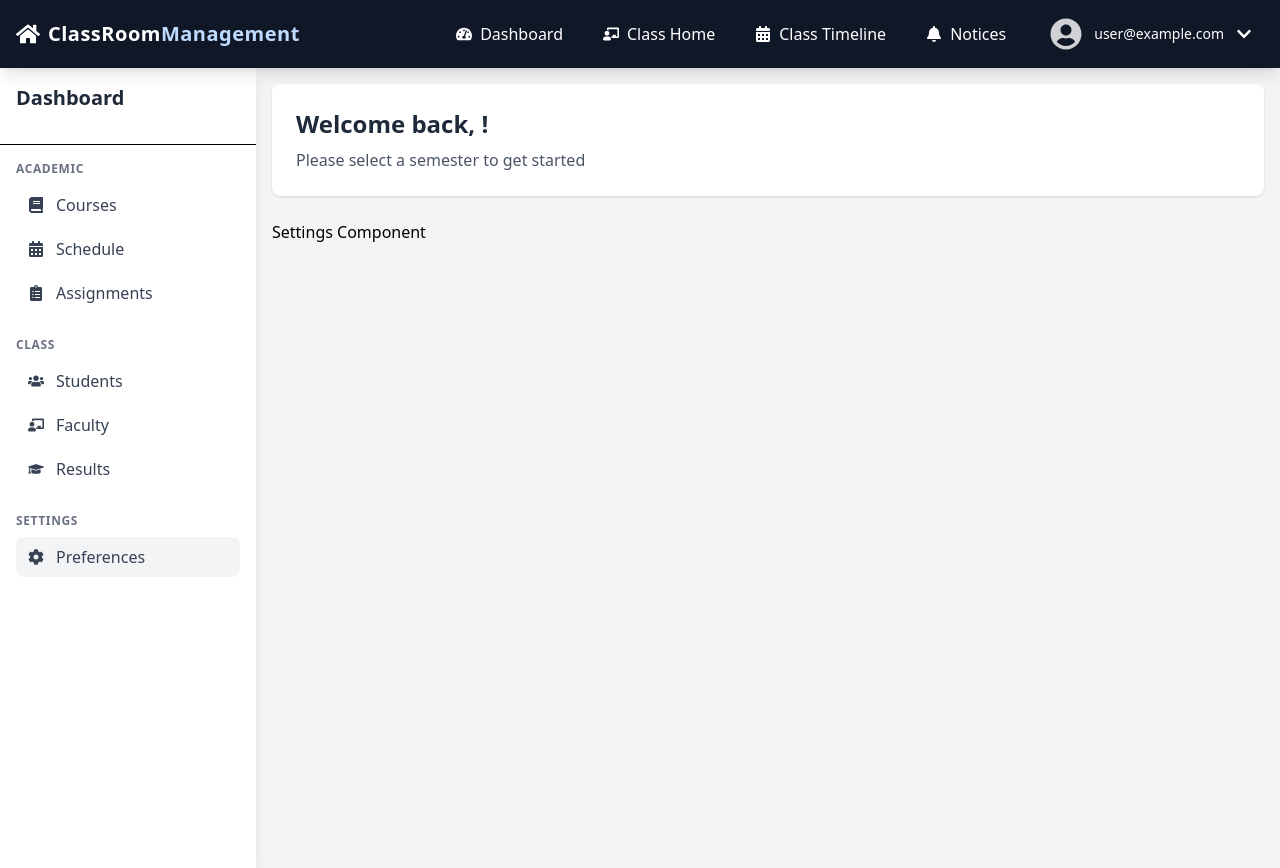
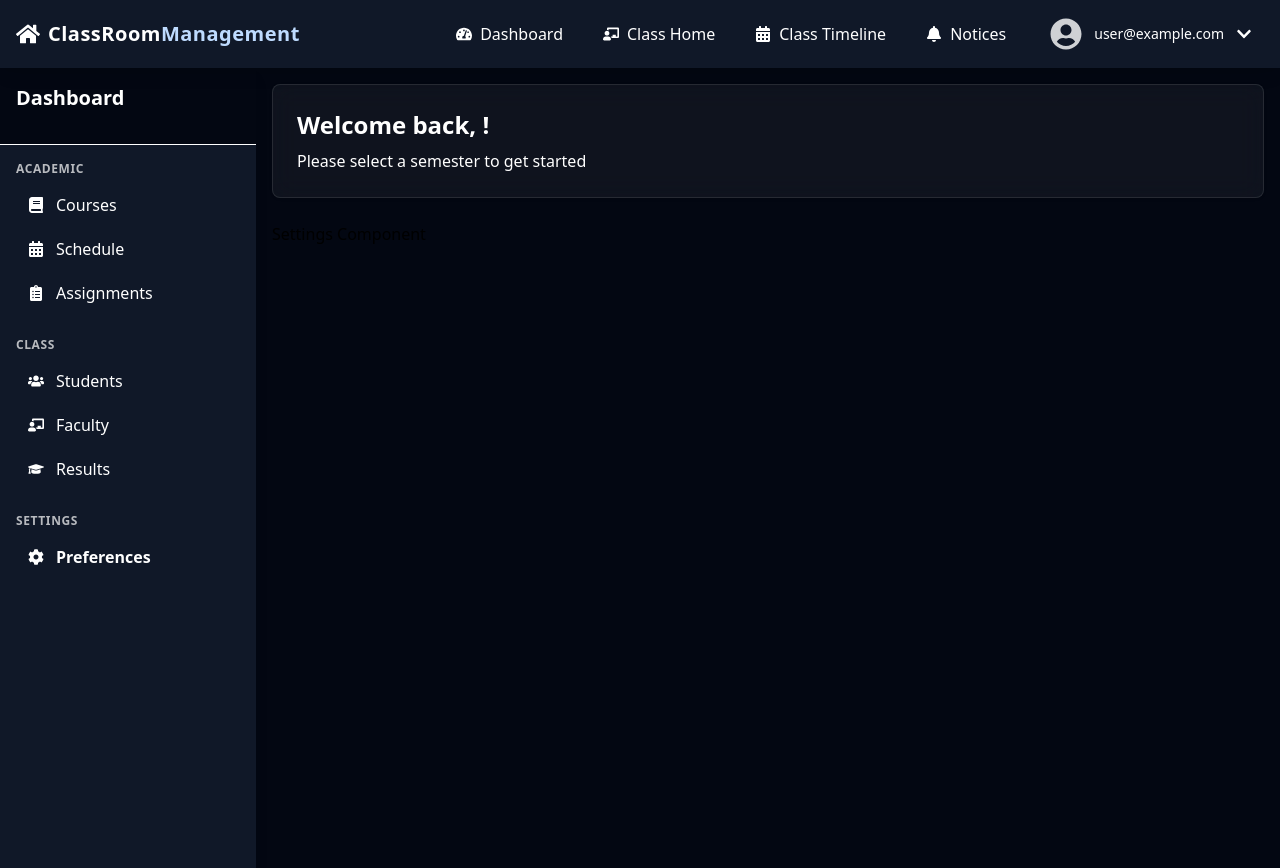
Before and after one commit to ShudarsanRegmi/ClassMgmtSysOS-, a React (Vite) app in the folder frontend-classmgmt/: page /dashboard/settings in a window 1280 px wide. Built offline with nearby package versions, Linux system fonts and the light colour scheme; no server answers; sample sign-in values are in the browser's storage.

Commit message:
Integrated theme in Dashboard

```diff
--- a/frontend-classmgmt/src/components/Dashboard.jsx
+++ b/frontend-classmgmt/src/components/Dashboard.jsx
@@ -3,36 +3,38 @@ import { Outlet } from 'react-router-dom';
 import { useAuth } from '../context/AuthContext';
 import Sidebar from './Sidebar';
 import { FaBars } from 'react-icons/fa';
+import { useTheme } from '../App';
 
 const Dashboard = () => {
   const { userProfile, currentSemester } = useAuth();
   const [isSidebarOpen, setIsSidebarOpen] = useState(true);
+  const { theme } = useTheme();
 
   return (
-    <div className="flex h-screen bg-gray-100">
+    <div className={`flex h-screen ${theme.bg}`}>
       {/* Sidebar */}
       <Sidebar isSidebarOpen={isSidebarOpen} setIsSidebarOpen={setIsSidebarOpen} />
 
       {/* Main Content */}
-      <div className="flex-1 flex flex-col min-w-0">
+      <div className="flex-1 flex flex-col min-w-0 ${theme.bg}">
         {/* Mobile Header */}
-        <header className="md:hidden bg-white shadow-sm p-4">
+        <header className={`md:hidden ${theme.header} shadow-sm p-4`}>
           <button
             onClick={() => setIsSidebarOpen(true)}
-            className="p-2 rounded-lg hover:bg-gray-100"
+            className={`p-2 rounded-lg ${theme.button}`}
           >
-            <FaBars className="h-5 w-5 text-gray-500" />
+            <FaBars className="h-5 w-5" />
           </button>
         </header>
 
         {/* Content Area */}
-        <main className="flex-1 overflow-y-auto p-4">
+        <main className={`flex-1 overflow-y-auto p-4 ${theme.bg}`}>
           {/* Welcome Section */}
-          <div className="bg-white rounded-lg shadow-sm p-6 mb-6">
-            <h1 className="text-2xl font-bold text-gray-800 mb-2">
+          <div className={`rounded-lg shadow-sm p-6 mb-6 ${theme.card}`}>
+            <h1 className={`text-2xl font-bold mb-2 ${theme.text}`}>
               Welcome back, {userProfile?.name}!
             </h1>
-            <p className="text-gray-600">
+            <p className={theme.text}>
               {currentSemester ? (
                 <>Currently viewing {currentSemester.name}</>
               ) : (
--- a/frontend-classmgmt/src/components/Sidebar.jsx
+++ b/frontend-classmgmt/src/components/Sidebar.jsx
@@ -11,6 +11,7 @@ import {
   FaUsers,
   FaTimes
 } from 'react-icons/fa';
+import { useTheme } from '../App';
 
 const menuItems = [
   {
@@ -39,6 +40,7 @@ const menuItems = [
 
 const Sidebar = ({ isSidebarOpen, setIsSidebarOpen }) => {
   const location = useLocation();
+  const { theme } = useTheme();
 
   // Function to determine if a menu item is active
   const isMenuItemActive = (path) => location.pathname === path;
@@ -46,21 +48,21 @@ const Sidebar = ({ isSidebarOpen, setIsSidebarOpen }) => {
   return (
     <aside
       className={`
-        fixed top-[64px] bottom-0 left-0 z-40 w-64 bg-white shadow-lg transform transition-transform duration-300 ease-in-out
+        fixed top-[64px] bottom-0 left-0 z-40 w-64 shadow-lg transform transition-transform duration-300 ease-in-out
         ${isSidebarOpen ? 'translate-x-0' : '-translate-x-full'}
-        md:relative md:translate-x-0 md:top-0
+        md:relative md:translate-x-0 md:top-0 ${theme.sidebar}
       `}
     >
       <div className="flex flex-col h-full">
         {/* Sidebar Header */}
-        <div className="p-4 border-b">
+        <div className={`p-4 border-b ${theme.text} ${theme.bg}`}>
           <div className="flex items-center justify-between">
-            <h2 className="text-xl font-semibold text-gray-800">Dashboard</h2>
+            <h2 className={`text-xl font-semibold ${theme.text}`}>Dashboard</h2>
             <button
               onClick={() => setIsSidebarOpen(false)}
-              className="md:hidden p-2 rounded-lg hover:bg-gray-100"
+              className={`md:hidden p-2 rounded-lg ${theme.button}`}
             >
-              <FaTimes className="h-5 w-5 text-gray-500" />
+              <FaTimes className="h-5 w-5" />
             </button>
           </div>
           {/* Semester Selector */}
@@ -73,7 +75,7 @@ const Sidebar = ({ isSidebarOpen, setIsSidebarOpen }) => {
         <nav className="flex-1 overflow-y-auto p-4">
           {menuItems.map((section, index) => (
             <div key={index} className="mb-6">
-              <h3 className="text-xs font-semibold text-gray-500 uppercase tracking-wider mb-2">
+              <h3 className={`text-xs font-semibold uppercase tracking-wider mb-2 ${theme.text} opacity-70`}>
                 {section.title}
               </h3>
               <ul className="space-y-1">
@@ -81,9 +83,12 @@ const Sidebar = ({ isSidebarOpen, setIsSidebarOpen }) => {
                   <li key={itemIndex}>
                     <Link
                       to={item.path}
-                      className={`flex items-center gap-3 px-3 py-2 text-gray-700 rounded-lg hover:bg-gray-100 transition-colors ${
-                        isMenuItemActive(item.path) ? 'bg-gray-100 text-blue-600 font-medium' : ''
-                      }`}
+                      className={`flex items-center gap-3 px-3 py-2 rounded-lg transition-colors
+                        ${theme.text}
+                        ${isMenuItemActive(item.path)
+                          ? 'bg-primary/10 text-blue-500 font-semibold'
+                          : 'hover:bg-primary/5'}
+                      `}
                     >
                       {item.icon}
                       <span>{item.name}</span>
```
